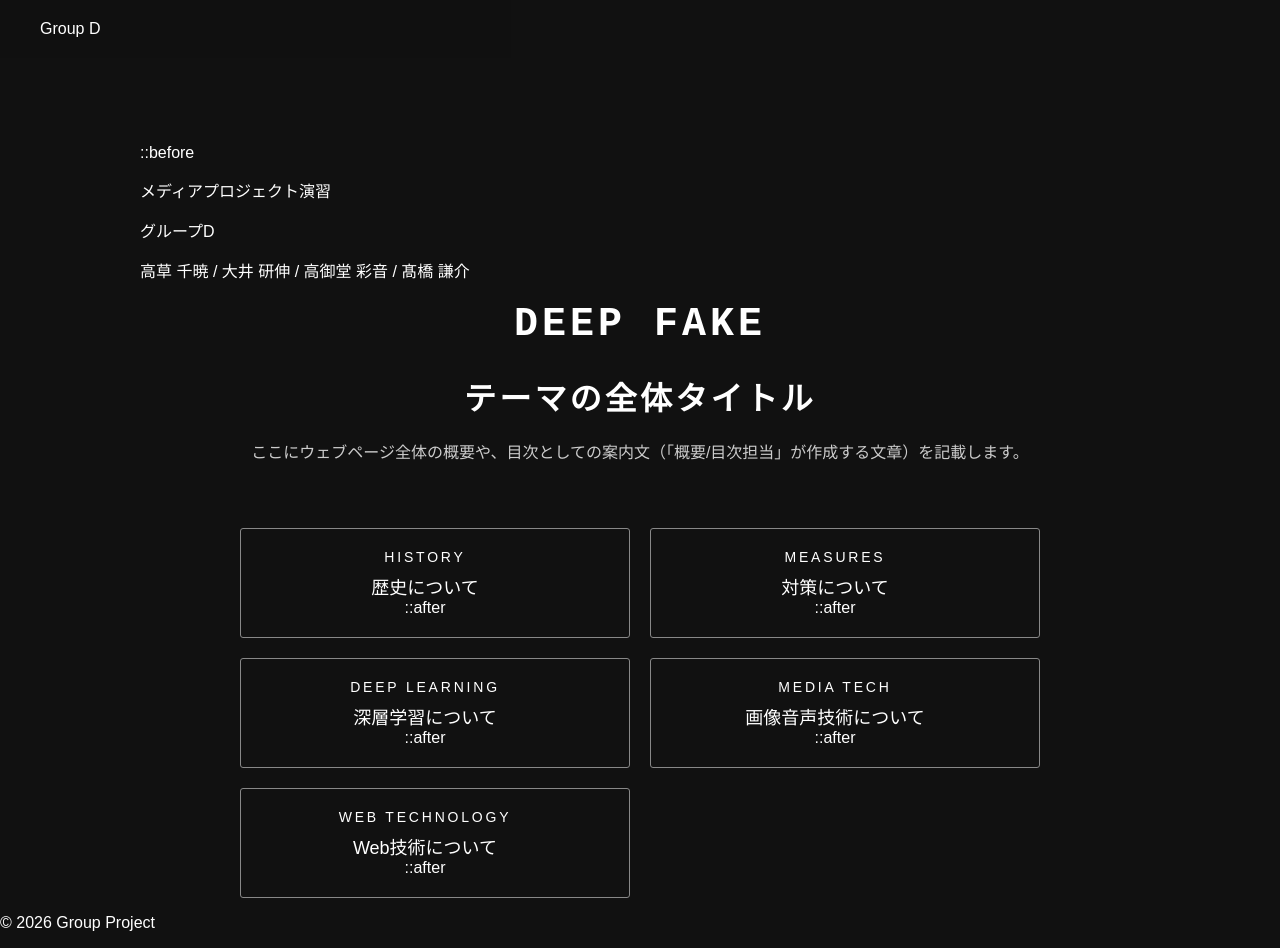
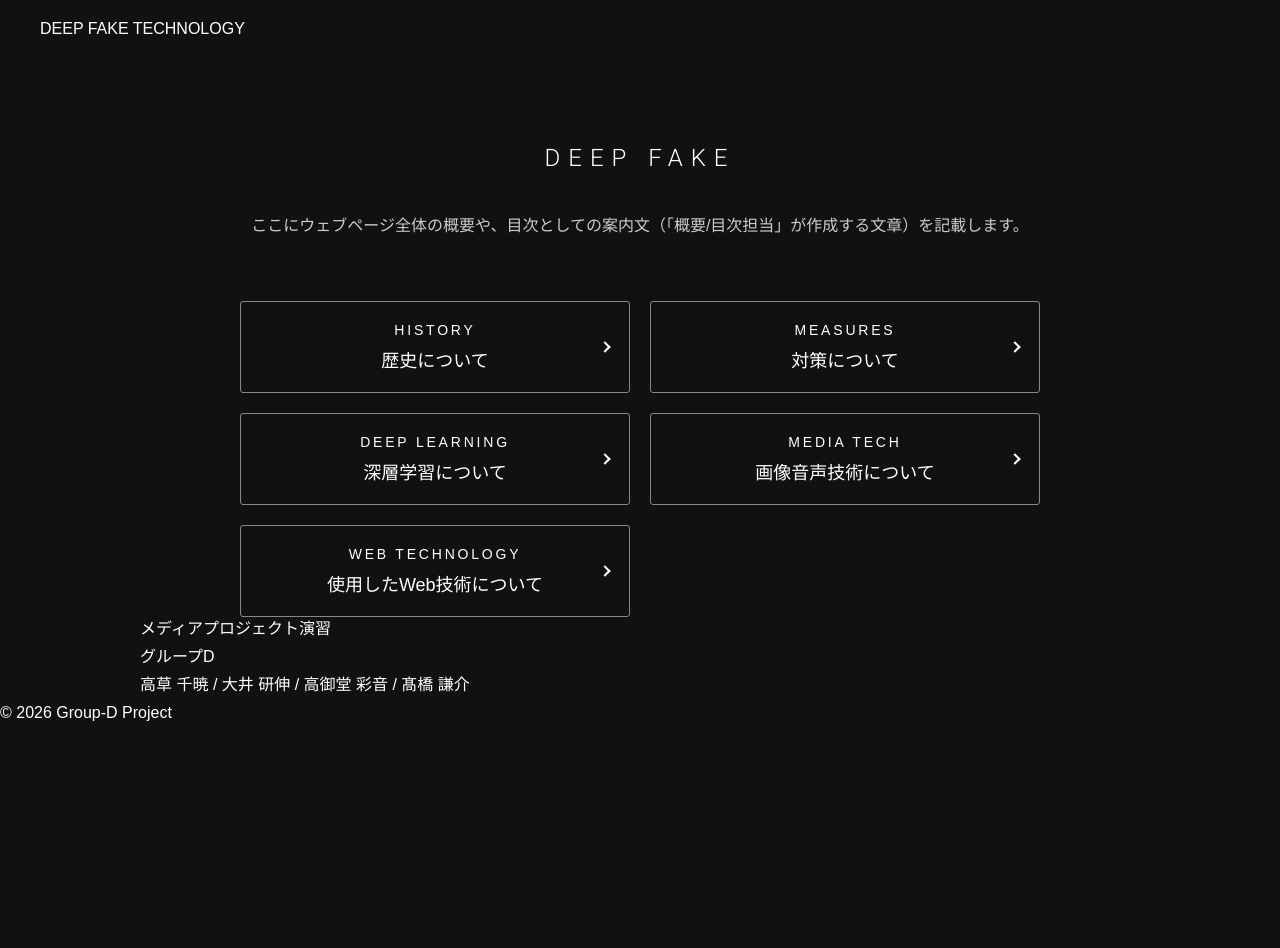
Before and after one commit to chachacha0000/groupD, a plain HTML site: page index/index.html in a window 1280 px wide. After the commit the page ends 800 px from the top, so only its background shows below. Drawn offline with Linux system fonts and the light colour scheme; files that its build step writes are made by us from their sources; a web font is replaced by a local one.

Commit message:
【追加】

```diff
--- a/index/index.css
+++ b/index/index.css
@@ -33,6 +33,10 @@ body.loaded .header::before {
     box-sizing: border-box;
 }
 
+.sec-container {
+    margin-bottom: 80px;
+}
+
 .intro-first-view {
     display: flex;
     flex-direction: column;
@@ -49,3 +53,11 @@ body.loaded .header::before {
     font-size: 1.8rem;
     margin-bottom: 24px;
 }
+
+.scramble-text{
+    font-family: monospace;
+}
+
+@keyframes animation{
+
+}
--- a/index/index.html
+++ b/index/index.html
@@ -5,46 +5,47 @@
   <meta name="viewport" content="width=device-width, initial-scale=1.0">　<!--スマホ対応-->
   <title>Group D ディープフェイク</title>
   <link rel="stylesheet" href="base.css">
+  <!--Zen old mincho-->
+  <link rel="preconnect" href="https://fonts.googleapis.com">
+  <link rel="preconnect" href="https://fonts.gstatic.com" crossorigin>
+  <link href="https://fonts.googleapis.com/css2?family=Zen+Old+Mincho&display=swap" rel="stylesheet">
+  <!--Roboto-->
+  <link rel="preconnect" href="https://fonts.googleapis.com">
+  <link rel="preconnect" href="https://fonts.gstatic.com" crossorigin>
+  <link href="https://fonts.googleapis.com/css2?family=Roboto:ital,wght@0,100..900;1,100..900&family=Zen+Old+Mincho&display=swap" rel="stylesheet">
   <style>
     /* bodyへの指定はページ全体に影響するため外すか調整します */
     .scramble-text {
-      font-family: 'Courier New', Consolas, monospace;
-      font-size: 2.5rem;
-      letter-spacing: 0.1em;
+      font-family: "Roboto";
+      margin-right: auto;
+      margin-bottom: 40px;
+      margin-left: auto;
+      font-weight: 300;
+      letter-spacing: 8px;
       cursor: pointer;
       color: #ffffff; /* 必要に応じて指定 */
     }
   </style>
 </head>
 <body class="body">
-
+  <svg width="0" height="0" style="position: absolute;">
+    <filter id="liquid-distortion">
+      <feTurbulence type="fractalNoise" baseFrequency="0.015" numOctaves="3" result="noise"/>
+      <feDisplacementMap in="SourceGraphic" in2="noise" scale="10" xChannelSelector="R" yChannelSelector="G" />
+    </filter>
+  </svg>
   <!-- 共通ヘッダー -->
   <header class="l-header">
-    <div class="logo">Group D</div>
+    <div class="logo">DEEP FAKE TECHNOLOGY</div>
   </header>
 
   <!-- トップページ専用のメインコンテンツ -->
   <main class="l-container">
-    <div class="container w-container">
-      ::before
-      <section class="sec-container sec-introduction">
-        <div class="intro-first-view">
-          <p class="produce-title">メディアプロジェクト演習</p>
-          <p class="produce-subtitle">グループD</p>
-        </div>
-
-      </section>
-      <p class="produce-title">
-        高草 千暁 / 大井 研伸 / 高御堂 彩音 / 髙橋 謙介
-      </p>
-
-    </div>
     <!-- トップのタイトルと概要 -->
     <section class="c-top">
       <h1 class="logo-large">
         <div class="scramble-text" data-text="DEEP FAKE">DEEP FAKE</div>
       </h1>
-      <h1 class="top-title">テーマの全体タイトル</h1>
       <p class="top-text">ここにウェブページ全体の概要や、目次としての案内文（「概要/目次担当」が作成する文章）を記載します。</p>
     </section>
 
@@ -54,38 +55,44 @@
       <a href="history.html" class="nav-button">
         <span class="nav-en">HISTORY</span>
         <span class="nav-ja">歴史について</span>
-        ::after
       </a>
 
       <a href="measures.html" class="nav-button">
         <span class="nav-en">MEASURES</span>
         <span class="nav-ja">対策について</span>
-        ::after
       </a>
 
       <a href="deeplearning.html" class="nav-button">
         <span class="nav-en">DEEP LEARNING</span>
         <span class="nav-ja">深層学習について</span>
-        ::after
       </a>
 
       <a href="media.html" class="nav-button">
         <span class="nav-en">MEDIA TECH</span>
         <span class="nav-ja">画像音声技術について</span>
-        ::after
       </a>
+
       <a href="webtech.html" class="nav-button">
         <span class="nav-en">WEB TECHNOLOGY</span>
-        <span class="nav-ja">Web技術について</span>
-        ::after
+        <span class="nav-ja">使用したWeb技術について</span>
       </a>
     </section>
-
+    <div class="container w-container">
+      <section class="sec-container sec-introduction">
+        <div class="intro-first-view">
+          <p class="produce-title">メディアプロジェクト演習</p>
+          <p class="produce-subtitle">グループD</p>
+        </div>
+      </section>
+      <p class="produce-title">
+        高草 千暁 / 大井 研伸 / 高御堂 彩音 / 髙橋 謙介
+      </p>
+    </div>
   </main>
 
   <!-- 共通フッター -->
   <footer class="l-footer">
-    <p>&copy; 2026 Group Project</p>
+    <p>&copy; 2026 Group-D Project</p>
   </footer>
 
   <script>
@@ -169,6 +176,10 @@
     target.addEventListener('mouseenter', () => {
       fx.setText(target.dataset.text);
     });
+
+    window.addEventListener('load', () => {
+      document.body.classList.add('loaded');
+    });
   </script>
 </body>
 </html>
--- a/template/base.css
+++ b/template/base.css
@@ -1,5 +1,3 @@
-
-
 /*cssファイルはこれだけです！　ここからレイアウトを選択して！！！*/
 
 /* 1. サイト全体のベース設定（Null²の世界観） */
@@ -11,8 +9,18 @@ body {
   padding: 0;
 }
 
+p {
+    margin-top: 0px;
+    margin-bottom: 5px;
+    font-size: 16px;
+    line-height: 23px;
+    font-weight: 300;
+    letter-spacing: 0px;
+    text-shadow: none;
+}
+
 /* 2. ヘッダーのレイアウト（上部固定・横並び） */
-.l-header {
+.l-header{
   display: flex;
   justify-content: space-between; /* ロゴを左、メニューを右に分ける */
   align-items: center;
@@ -23,6 +31,22 @@ body {
   box-sizing: border-box;
   background-color: rgba(17, 17, 17, 0.9); /* 少し透けさせて背景を馴染ませる */
   z-index: 100; /* ヘッダーが他の要素より常に手前に来るようにする */
+}
+
+.l-header::before {
+    content: '';
+    position: absolute;
+    top: 0;
+    left: 0;
+    right: 0;
+    bottom: 0;
+    backdrop-filter: blur(0px);
+    background: rgba(0, 0, 0, 0.15);
+    filter: url(#liquid-distortion);
+    z-index: -1;
+    opacity: 0;
+    transition: backdrop-filter 1.2s ease 0.3s, opacity 0.8s ease 0.3s;
+    border-radius: 0 0 12px 12px;
 }
 
 /* 3. コンテンツの中央揃えと幅制限 */
@@ -74,7 +98,7 @@ body {
   flex-direction: column;
   align-items: center;
   justify-content: center;
-  padding: 20px 40px 20px 20px;
+  padding: 20px 20px 20px 20px;
   border: 1px solid #888888; /* グレーの枠線 */
   border-radius: 3px;
   position: relative;
@@ -82,7 +106,7 @@ body {
   transition: all 0.3s ease-in-out; /* ふわっと変化させる */
 }
 
-.nav-button a::after {
+.nav-button::after {
     content: "";
     position: absolute;
     top: 50%;
```
Also changed, not shown: template/template.html (+1 -1 lines).
